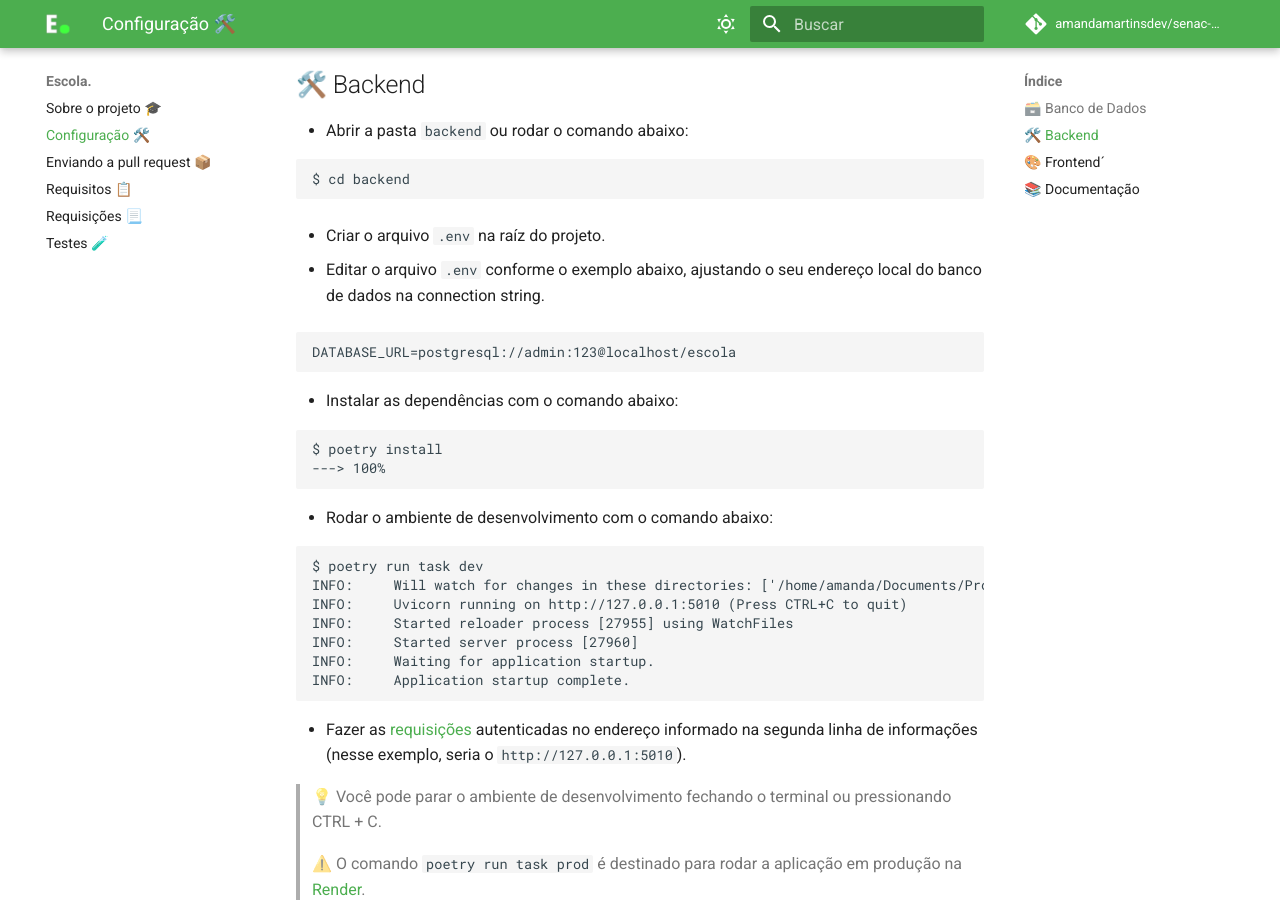
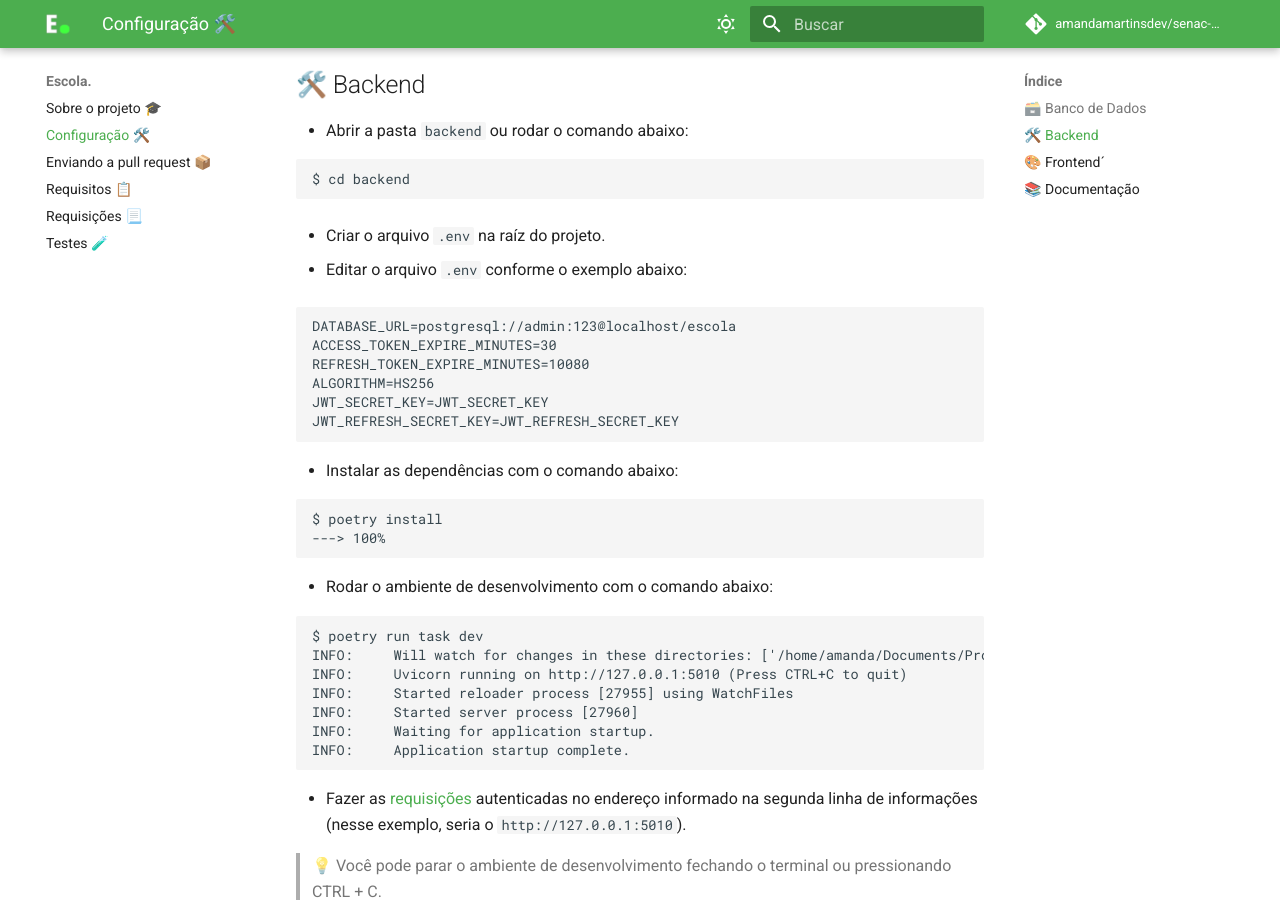
Before and after one commit to AmandaMartinsDev/senac-escola, an MkDocs documentation site: the page built from documentation/docs/configurações.md, in a window 1280 px wide and 900 px high, scrolled down 1319 px. Built offline with MkDocs 1.6.1 and Material for MkDocs 9.7.7, drawn with Linux system fonts in a browser that asks for light colours; comment, search, counter and statistics services are not loaded.

Commit message:
:memo: Atualização da documentação

````diff
--- a/documentation/docs/configurações.md
+++ b/documentation/docs/configurações.md
@@ -81,10 +81,15 @@ $ cd backend
 
 - Criar o arquivo `.env` na raíz do projeto.
 
-- Editar o arquivo `.env` conforme o exemplo abaixo, ajustando o seu endereço local do banco de dados na connection string.
+- Editar o arquivo `.env` conforme o exemplo abaixo:
 
 ```env
 DATABASE_URL=postgresql://admin:123@localhost/escola
+ACCESS_TOKEN_EXPIRE_MINUTES=30
+REFRESH_TOKEN_EXPIRE_MINUTES=10080
+ALGORITHM=HS256
+JWT_SECRET_KEY=JWT_SECRET_KEY
+JWT_REFRESH_SECRET_KEY=JWT_REFRESH_SECRET_KEY
 ```
 
 - Instalar as dependências com o comando abaixo:
````
